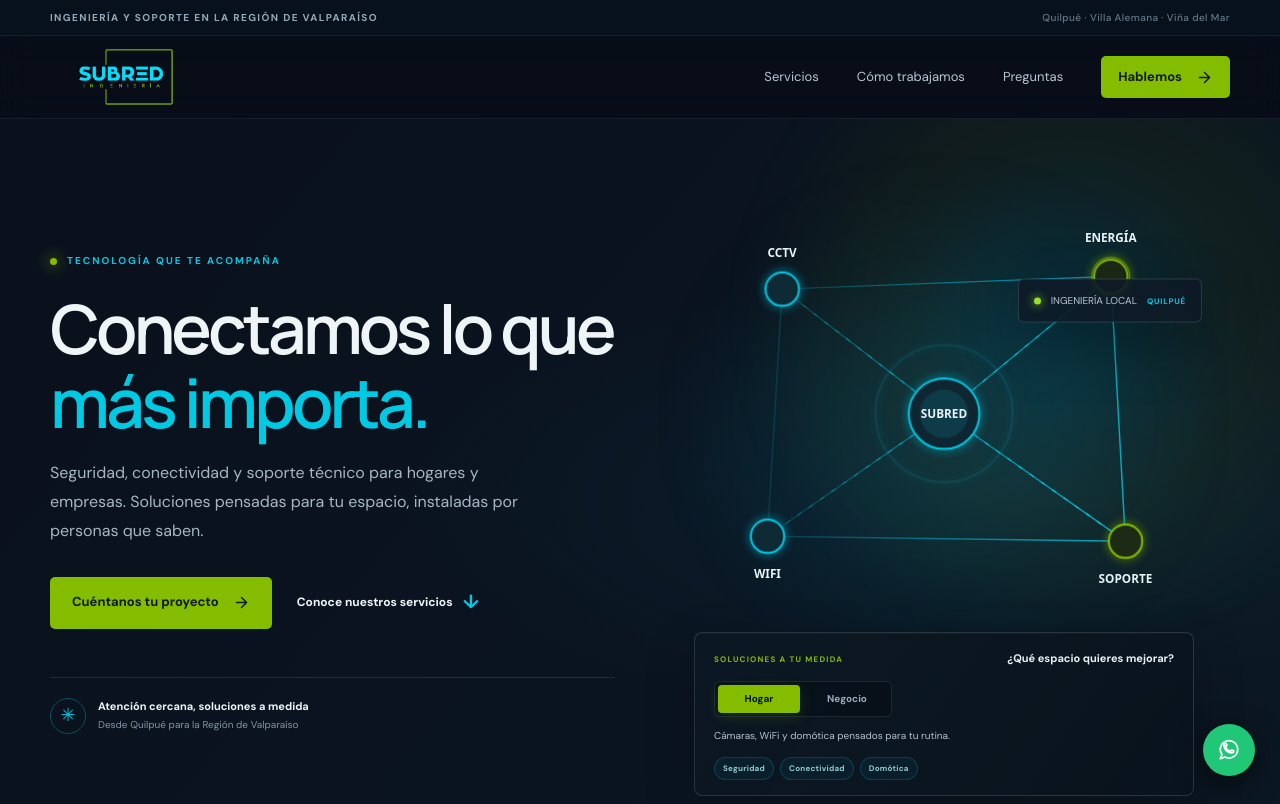
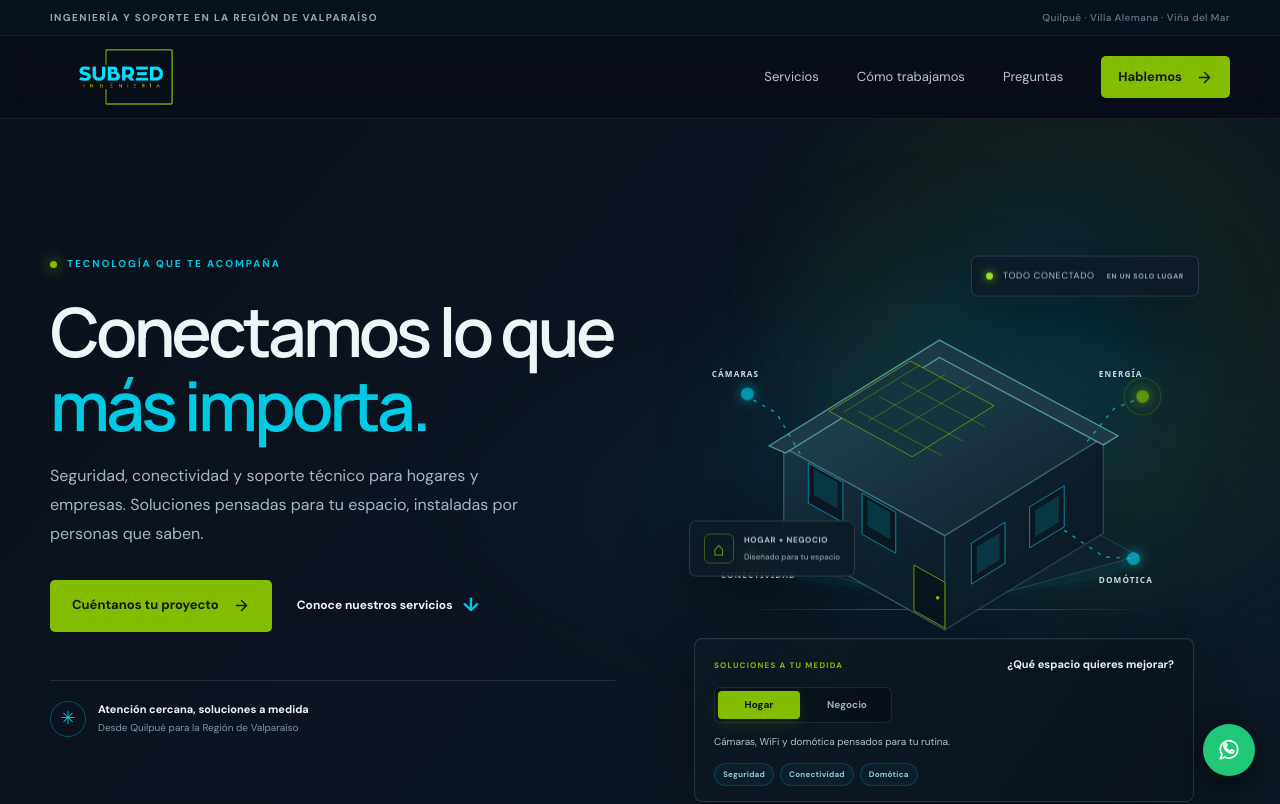
Before and after one commit to jalcayaga/subredfinal, a React (Vite) app: page / in a window 1280 px wide. Shown: the top 804 px of the page. Built offline with nearby package versions, Linux system fonts and the light colour scheme.

Commit message:
feat: create isometric connected-home hero

```diff
--- a/src/pages/Home.jsx
+++ b/src/pages/Home.jsx
@@ -31,27 +31,40 @@ function NetworkArt() {
   const selected = useCases[space];
 
   return <div className="sr-network">
-    <div className="sr-network-visual" role="img" aria-label="Ilustración de servicios de SubRed conectados">
+    <div className="sr-network-visual" role="img" aria-label="Casa isométrica con cámaras, conexión Wi-Fi, energía solar y automatización integradas">
       <div className="sr-network-glow" />
-      <svg viewBox="0 0 520 460" aria-hidden="true">
-        <defs><linearGradient id="sr-line" x1="0" x2="1"><stop stopColor="#00c9e4" stopOpacity=".15"/><stop offset="1" stopColor="#00c9e4" stopOpacity=".8"/></linearGradient><filter id="sr-glow"><feGaussianBlur stdDeviation="5" result="b"/><feMerge><feMergeNode in="b"/><feMergeNode in="SourceGraphic"/></feMerge></filter></defs>
-        <g className="sr-lines" fill="none" stroke="url(#sr-line)" strokeWidth="1.5"><path d="M260 225 95 98M260 225 430 85M260 225 80 350M260 225 445 355M95 98 430 85M80 350 445 355M95 98 80 350M430 85 445 355"/><path d="M260 225 95 98M260 225 430 85M260 225 80 350M260 225 445 355" strokeDasharray="5 9"/></g>
-        <g filter="url(#sr-glow)">
-          <circle className="sr-pulse-ring sr-pulse-center" cx="260" cy="225" r="43"/>
-          <circle cx="260" cy="225" r="36" fill="#0d2531" stroke="#00c9e4" strokeWidth="2"/>
-          <circle cx="260" cy="225" r="25" fill="#00c9e4" opacity=".12"/>
-          <circle className="sr-pulse-ring" cx="95" cy="98" r="23" style={{ animationDelay: "-1.2s" }}/>
-          <circle cx="95" cy="98" r="17" fill="#102a35" stroke="#00c9e4" strokeWidth="2"/>
-          <circle className="sr-pulse-ring sr-pulse-green" cx="430" cy="85" r="23" style={{ animationDelay: "-2.4s" }}/>
-          <circle cx="430" cy="85" r="17" fill="#1e2917" stroke="#84bd00" strokeWidth="2"/>
-          <circle className="sr-pulse-ring" cx="80" cy="350" r="23" style={{ animationDelay: "-2s" }}/>
-          <circle cx="80" cy="350" r="17" fill="#102a35" stroke="#00c9e4" strokeWidth="2"/>
-          <circle className="sr-pulse-ring sr-pulse-green" cx="445" cy="355" r="23" style={{ animationDelay: "-1s" }}/>
-          <circle cx="445" cy="355" r="17" fill="#1e2917" stroke="#84bd00" strokeWidth="2"/>
+      <svg viewBox="0 0 560 460" aria-hidden="true">
+        <defs>
+          <linearGradient id="sr-house-front" x1="0" y1="0" x2="1" y2="1"><stop stopColor="#173442"/><stop offset="1" stopColor="#0b1925"/></linearGradient>
+          <linearGradient id="sr-house-side" x1="0" y1="0" x2="1" y2="1"><stop stopColor="#102632"/><stop offset="1" stopColor="#09151f"/></linearGradient>
+          <linearGradient id="sr-roof" x1="0" y1="0" x2="1" y2="1"><stop stopColor="#234857"/><stop offset="1" stopColor="#10212d"/></linearGradient>
+          <filter id="sr-house-glow"><feGaussianBlur stdDeviation="7" result="blur"/><feMerge><feMergeNode in="blur"/><feMergeNode in="SourceGraphic"/></feMerge></filter>
+        </defs>
+        <ellipse cx="284" cy="391" rx="196" ry="28" fill="#00c9e4" opacity=".08" filter="url(#sr-house-glow)" />
+        <path d="M69 378 277 264l217 117-210 57z" fill="#10222d" stroke="#3c6975" strokeOpacity=".55" />
+        <path d="m104 262 172-105 179 94-174 108z" fill="url(#sr-roof)" stroke="#6bd0c2" strokeOpacity=".55" strokeWidth="1.5" />
+        <path d="m104 262 177 97v103l-177-99z" fill="url(#sr-house-front)" stroke="#4c7881" strokeOpacity=".65" strokeWidth="1.5" />
+        <path d="m281 359 174-108v105L281 462z" fill="url(#sr-house-side)" stroke="#3c6975" strokeOpacity=".55" strokeWidth="1.5" />
+        <path d="m88 260 187-116 196 105-16 10-180-96-169 105z" fill="#1d3945" stroke="#6bd0c2" strokeOpacity=".64" strokeWidth="1.5" />
+        <path d="m154 222 89-55 92 49-90 56z" fill="#17333e" stroke="#84bd00" strokeOpacity=".7" />
+        <path d="m170 223 84-52m-57 62 84-51m-56 63 84-51m-123 28 92 49m-69-65 92 49m-68-65 92 49" stroke="#84bd00" strokeOpacity=".43" strokeWidth="1" />
+        <path d="m131 279 38 21v44l-38-21zM190 312l37 21v45l-37-21zM310 367l37-23v45l-37 23zM374 327l38-23v45l-38 23z" fill="#0b1822" stroke="#00c9e4" strokeOpacity=".68" />
+        <path d="m137 286 26 14v29l-26-15zM196 319l25 14v30l-25-15zM316 371l25-15v29l-25 16zM380 331l26-16v29l-26 16z" fill="#00c9e4" opacity=".18" />
+        <path d="m247 391 34 19v50l-34-19z" fill="#08141c" stroke="#84bd00" strokeOpacity=".82" />
+        <circle cx="273" cy="427" r="2" fill="#84bd00" />
+        <g className="sr-house-signal" fill="none" stroke="#00c9e4" strokeWidth="1.5" strokeDasharray="4 7" opacity=".75">
+          <path d="m124 272-28-48-32-18M435 258l32-39 30-12M153 349l-51 27-29 2M409 351l47 31 32 2" />
         </g>
-        <g fill="#e7f3f6" fontFamily="system-ui,sans-serif" fontSize="12" fontWeight="700" textAnchor="middle"><text x="260" y="229">SUBRED</text><text x="95" y="65">CCTV</text><text x="430" y="50">ENERGÍA</text><text x="80" y="393">WIFI</text><text x="445" y="398">SOPORTE</text></g>
+        <g className="sr-house-device" filter="url(#sr-house-glow)">
+          <circle cx="64" cy="203" r="7" fill="#00c9e4"/><circle cx="498" cy="206" r="7" fill="#84bd00"/><circle cx="69" cy="378" r="7" fill="#84bd00"/><circle cx="488" cy="384" r="7" fill="#00c9e4"/>
+          <circle className="sr-house-pulse" cx="64" cy="203" r="17"/><circle className="sr-house-pulse sr-house-pulse-delay" cx="498" cy="206" r="17"/>
+        </g>
+        <g fill="#c9dce1" fontFamily="system-ui,sans-serif" fontSize="9" fontWeight="700" letterSpacing="1.2">
+          <text x="25" y="185">CÁMARAS</text><text x="450" y="184">ENERGÍA</text><text x="35" y="405">CONECTIVIDAD</text><text x="450" y="411">DOMÓTICA</text>
+        </g>
       </svg>
-      <div className="sr-float-card sr-float-top"><span className="sr-live-dot"/> INGENIERÍA LOCAL <b>QUILPUÉ</b></div>
+      <div className="sr-float-card sr-float-top"><span className="sr-live-dot"/> TODO CONECTADO <b>EN UN SOLO LUGAR</b></div>
+      <div className="sr-float-card sr-float-bottom"><span className="sr-float-icon">⌂</span><span>HOGAR + NEGOCIO<small>Diseñado para tu espacio</small></span></div>
     </div>
     <section className="sr-usecase-card" aria-label="Explora soluciones por tipo de espacio">
       <div className="sr-usecase-heading"><span className="sr-usecase-kicker">SOLUCIONES A TU MEDIDA</span><strong>¿Qué espacio quieres mejorar?</strong></div>
```
Also changed, not shown: src/pages/Home.css.
